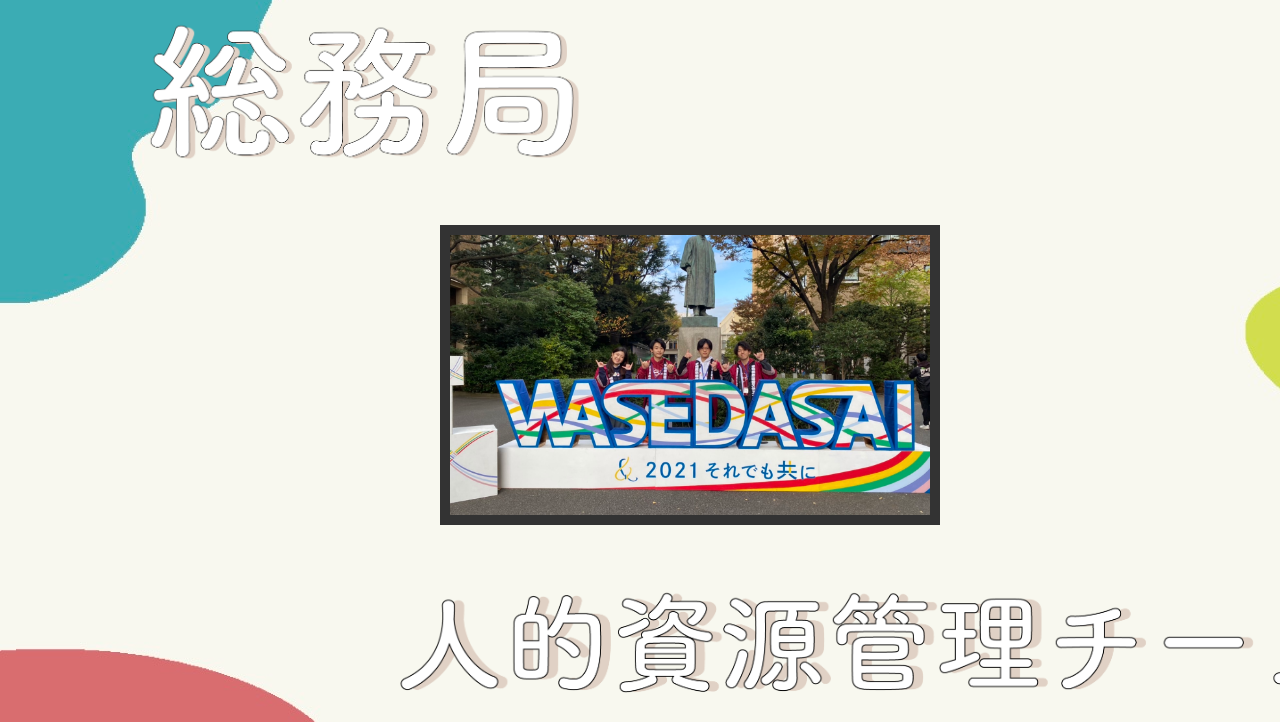
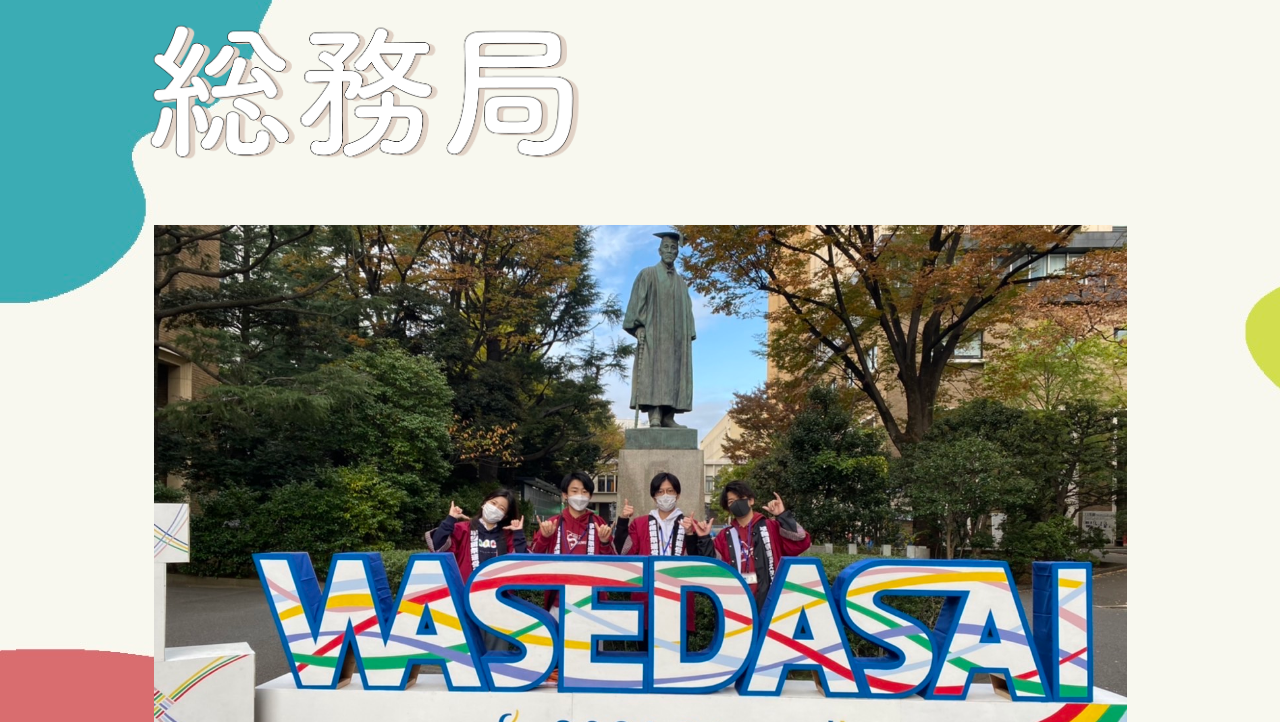
Before and after one commit to Momoko002/kobamo_original, a plain HTML site: page kobamo_original/index.html in a window 1280 px wide. Shown: the part 78-800 px from the top of the page. Drawn offline with nearby package versions, Linux system fonts and the light colour scheme.

Commit message:
Add files via upload

```diff
--- a/kobamo_original/css/style.css
+++ b/kobamo_original/css/style.css
@@ -75,19 +75,16 @@
     overflow: hidden;
 }
 .inner-block {
-    width: 600px;
     margin: 0 auto;
-    position:relative;
 }
 
 
 .fade-img-box {
-    width: 500px;
-    height: 300px;
-    margin-left: auto;
+    width: 973px;
+    height: 634px;
+    margin: 0 auto;
     margin-top: 10px;
     position:relative;
-    border:10px solid #333;
 }
 
 .fade-img-box img {
--- a/kobamo_original/index.html
+++ b/kobamo_original/index.html
@@ -6,6 +6,7 @@
     <meta name="viewport" content="width=device-width, initial-scale=1.0">
     <link rel="stylesheet" href="css/style.css">
     <link rel="shortcut icon" href="public/favicon.ico">
+    <script src="https://ajax.googleapis.com/ajax/libs/jquery/3.6.0/jquery.min.js"></script>
     <title>Document</title>
 </head>
 <body>
@@ -38,28 +39,6 @@
       少しでも皆さんのお役に立てたら幸いです。<br>
       人的チームの良さが伝われ〜笑</p>
 
-      <script>
-         (function(){
- // 設定
- var interval =3000; // 切り替わりの間隔（ミリ秒）
- var fade_speed = 1000;// フェード処理の早さ（ミリ秒）
- $(".fade-img-box img").hide();
- $(".fade-img-box img:first").addClass("active").show();
-
- var changeImage = function(){
- 		var $active = $(".fade-img-box img.active");
- 		var $next = $active.next("img").length?$active.next("img"):$(".fade-img-box img:first");
-
- 		$active.fadeOut(fade_speed).removeClass("active");
- 		$next.fadeIn(fade_speed).addClass("active");
- }
-
-
- setInterval(changeImage,interval);
- }());
-      </script>
-
-  </section>
 
 
   <section class="howto" id="howto">
@@ -282,5 +261,33 @@
   </div>
   </section>
 
+
+
+  <script>
+    (function(){
+// 設定
+var interval =3000; // 切り替わりの間隔（ミリ秒）
+var fade_speed = 1000;// フェード処理の早さ（ミリ秒）
+$(".fade-img-box img").hide();
+$(".fade-img-box img:first").addClass("active").show();
+
+var changeImage = function(){
+var $active = $(".fade-img-box img.active");
+var $next = $active.next("img").length?$active.next("img"):$(".fade-img-box img:first");
+
+$active.fadeOut(fade_speed).removeClass("active");
+$next.fadeIn(fade_speed).addClass("active");
+}
+
+
+setInterval(changeImage,interval);
+}());
+ </script>
+
+</section>
+
+
+
+
 </body>
 </html>
```
